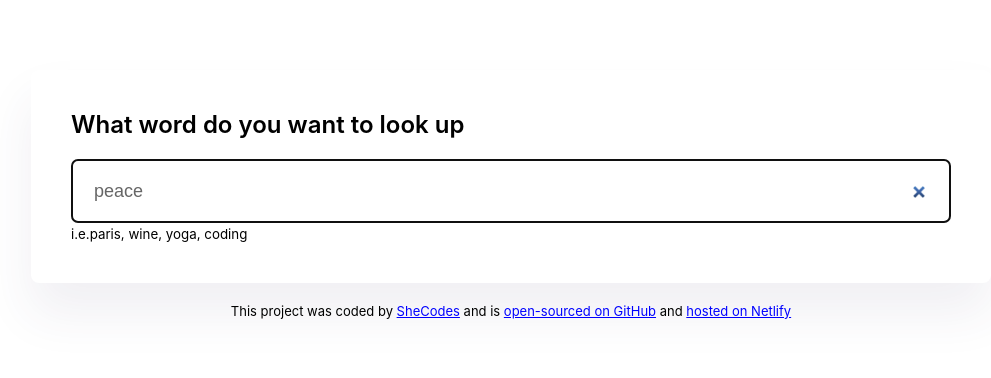
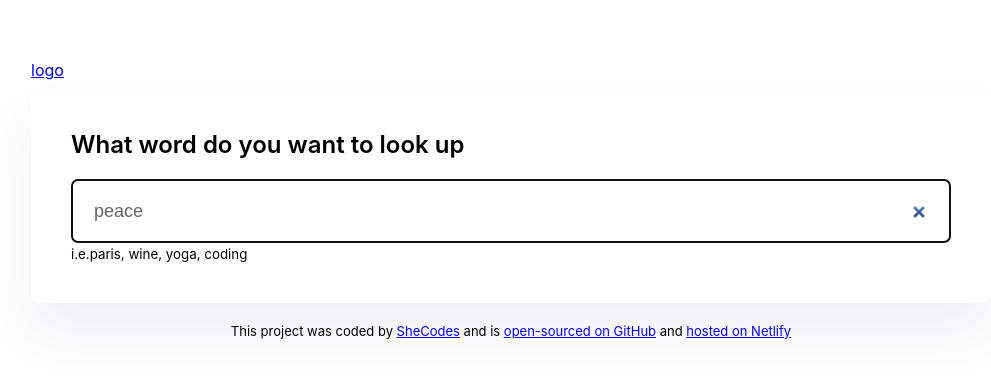
Before and after one commit to Oksihup/dictionary-project, a React (Create React App) app: page / in a window 1280 px wide. Shown: the top 378 px of the page, without its empty margins (129-1120 px from the left). Built offline with nearby package versions, Linux system fonts and the light colour scheme; no server answers.

Commit message:
Added one more link

```diff
--- a/src/App.js
+++ b/src/App.js
@@ -6,7 +6,9 @@
     <div className="App">
       <div className="container">
         <header className="App-header">
-          <a></a>
+          <a href="https://www.shecodes.io/" target="_blank" rel="noreferrer">
+            logo
+          </a>
         </header>
         <Dictionary defaultKeyword="peace" />
         <footer>
```
